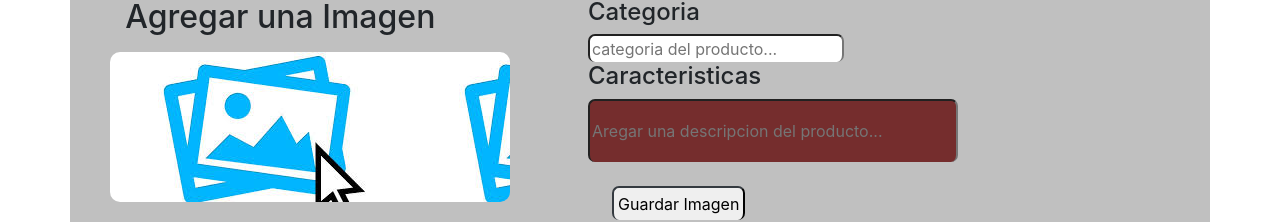
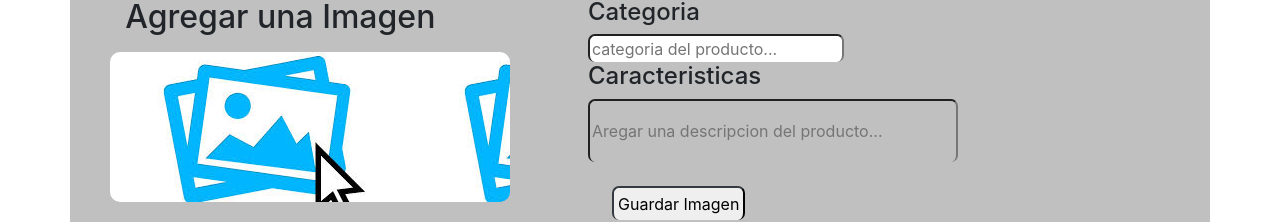
Before and after one commit to santypa/frontend, a Vue app: page /agregar in a window 1280 px wide. Shown: the part 190-412 px from the top of the page. Built offline with nearby package versions, Linux system fonts and the light colour scheme; no server answers; sample sign-in values are in the browser's storage.

Commit message:
color silver

```diff
--- a/src/components/agregar.vue
+++ b/src/components/agregar.vue
@@ -148,7 +148,7 @@ export default {
 
 }
 .ten{
-    background: rgb(117, 45, 45);
+    background:silver;
     width: 100%;
     height: 30%;
 }
```
Also changed, not shown: 1 other file (tests, documents, lock files or other folders).
